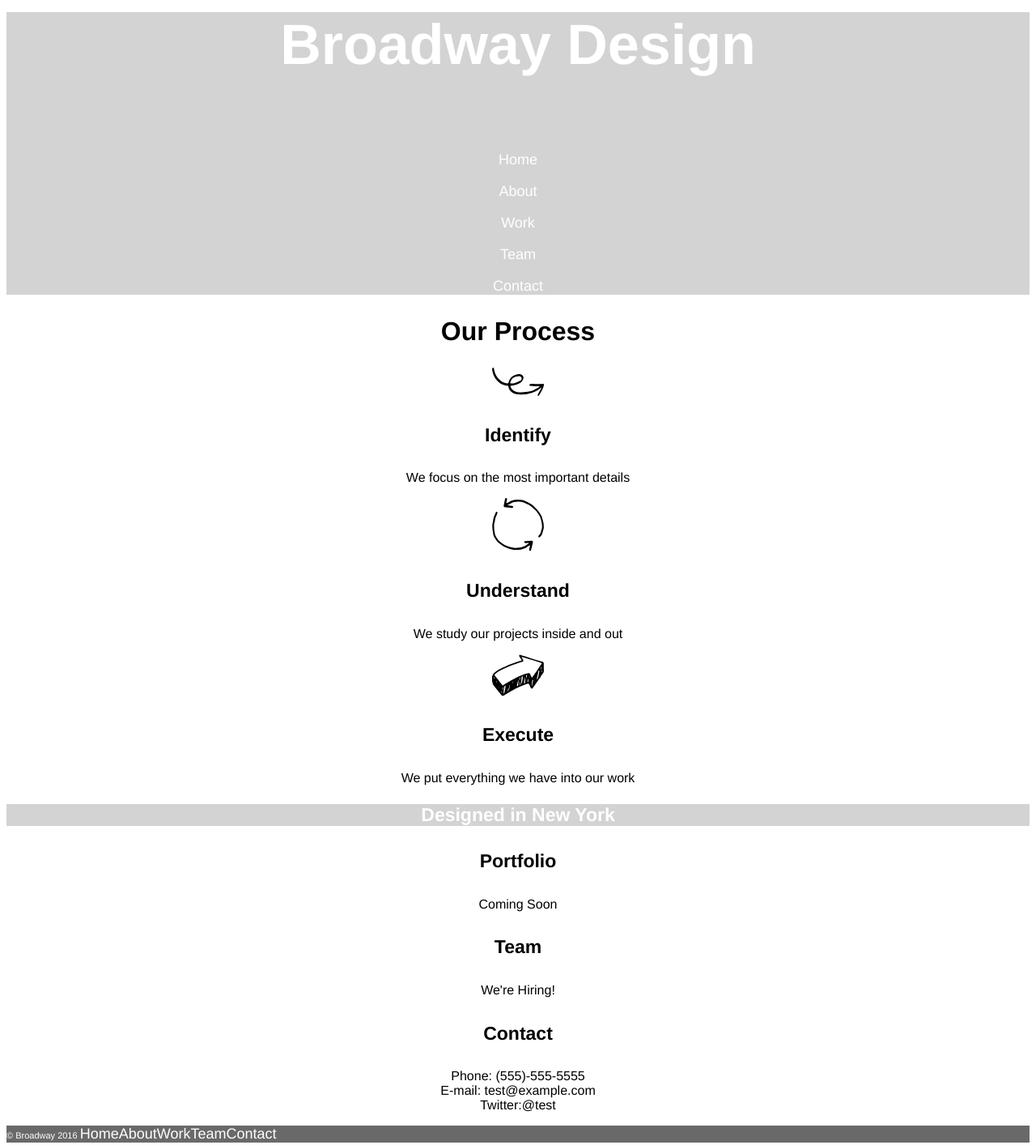
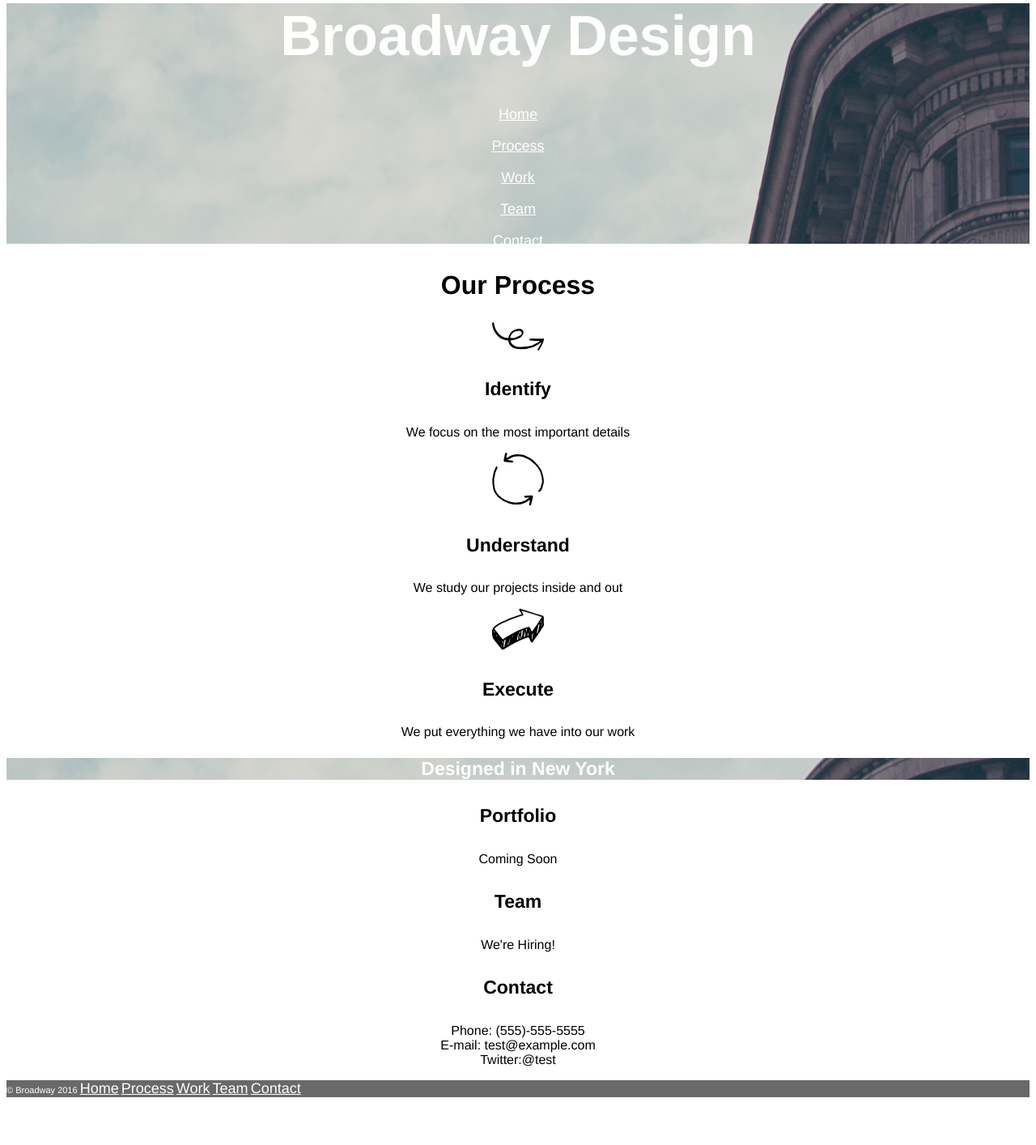
Before and after one commit to kenpagano/broadway, a plain HTML site: page index.html in a window 1280 px wide. Shown: the part 43-1457 px from the top of the page at 81% size. After the commit the page ends 1409 px from the top, so only its background shows below. Drawn offline with Linux system fonts and the light colour scheme.

Commit message:
created nav elements, nav class, and the path issue with the background after reviewing other students' code using inspection with Chrome

```diff
--- a/index.html
+++ b/index.html
@@ -6,20 +6,18 @@
     <title>Broadway</title>
   </head>
   <body>
-    <section class="heading">
+    <div class="heading">
       <h1>Broadway Design</h1>
-      <br>
-      <p>
-        <a>Home</a><br><br>
-        <a>About</a><br><br>
-        <a>Work</a><br><br>
-        <a>Team</a><br><br>
-        <a>Contact</a>
-      </p>
-    </section>
+        <nav>
+          <p><a class="nav" href="#">Home</a></p>
+          <p><a class="nav" href="#process">Process</a></p>
+          <p><a class="nav" href="#work">Work</a></p>
+          <p><a class="nav" href="#team">Team</a></p>
+          <p><a class="nav" href="#contact">Contact</a></p>
+        </nav>
+    </div>
 
-    <section>
-      <h2>Our Process</h2>
+      <h2 id="process">Our Process</h2>
 
       <img src="./resources/images/identify.svg" alt="identify image">
       <h4>Identify</h4>
@@ -37,18 +35,23 @@
         <p class="sectionformatting">Designed in New York</p>
       </div>
 
-      <h4>Portfolio</h4>
+      <h4 id="work">Portfolio</h4>
         <p>Coming Soon</p>
 
-      <h4>Team</h4>
+      <h4 id="team">Team</h4>
         <p>We're Hiring!</p>
 
-      <h4>Contact</h4>
+      <h4 id="contact">Contact</h4>
         <p>Phone: (555)-555-5555<br>E-mail: test@example.com<br>Twitter:@test</p>
-      </section>
+
 
       <section>
-        <p class="footer">&copy; Broadway 2016 <a>Home</a><a>About</a><a>Work</a><a>Team</a><a>Contact</a></p>
+        <p class="footer">&copy; Broadway 2016
+          <a class="nav" href="#">Home</a>
+          <a class="nav" href="#process">Process</a>
+          <a class="nav" href="#work">Work</a>
+          <a class="nav" href="#team">Team</a>
+          <a class="nav" href="#contact">Contact</a>
       </section>
 
 
--- a/resources/css/style.css
+++ b/resources/css/style.css
@@ -5,8 +5,9 @@ body {
 }
 
 .heading {
-  background-image: url("./resources/images/the-flatiron-building.png");
-  background-color: lightgray;
+  color: white;
+  background-image: url("../images/the-flatiron-building.png");
+  background-repeat: no-repeat;
 }
 .sectionformatting {
   font-size: 23px;
@@ -14,10 +15,14 @@ body {
   color: white;
 }
 
+nav, a {
+  font-size: 18px;
+  color: white;
+}
+
 h1 {
   font-size: 70px;
   font-weight: bold;
-  color: white;
 }
 
 h2 {
@@ -30,11 +35,6 @@ h4 {
   font-weight: bold;
 }
 
-a {
-  font-size: 18px;
-  color: white;
-}
-
 .footer {
   text-align: left;
   background: dimgray;
```
